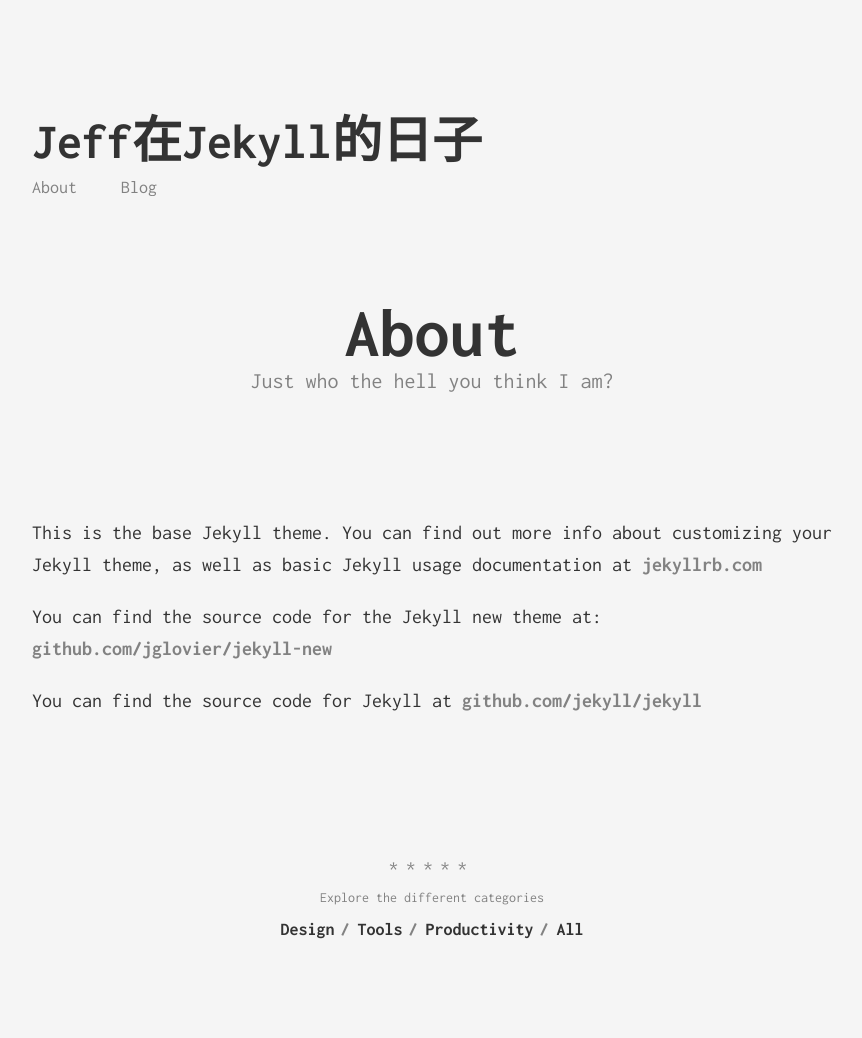
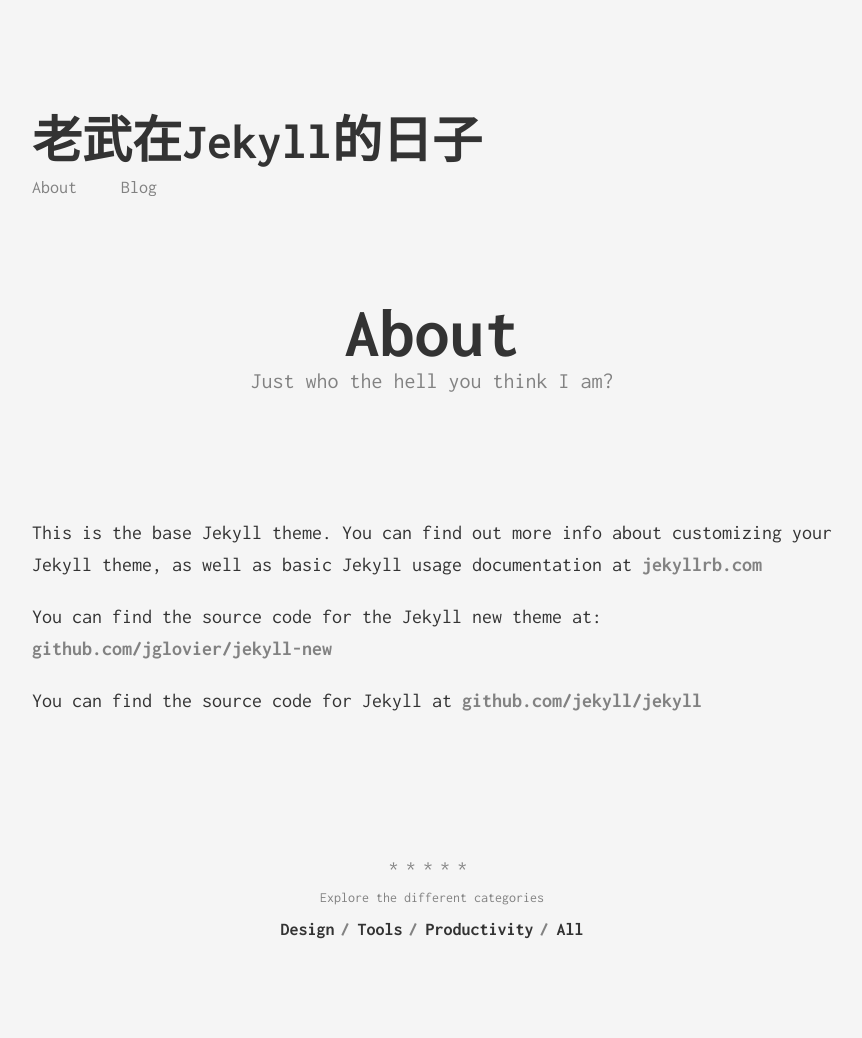
Before and after one commit to soulmercy/soulmercy.github.io, a Jekyll site: the page built from about.md, in a window 1280 px wide. Shown: the whole page, without its empty margins (208-1070 px from the left). Built offline with Jekyll 4.4.1, drawn with Linux system fonts in a browser that asks for light colours.

Commit message:
修改站点标题和Blog标题

```diff
--- a/_config.yml
+++ b/_config.yml
@@ -1,12 +1,12 @@
 # Site settings
-title: Jeff在Jekyll的日子
+title: 老武在Jekyll的日子
 email: your-email@domain.com
 description: > # this means to ignore newlines until "baseurl:"
   Write an awesome description for your new site here. You can edit this
   line in _config.yml. It will appear in your document head meta (for
   Google search results) and in your feed.xml site description.
 baseurl: "" # the subpath of your site, e.g. /blog/
-url: "http://yourdomain.com" # the base hostname & protocol for your site
+url: "http://soulmercy.github.io" # the base hostname & protocol for your site
 twitter_username: Weiwu_V5
 github_username:  soulmercy
 
--- a/index.html
+++ b/index.html
@@ -1,6 +1,6 @@
 ---
 layout: page
-title: 老武的牢骚
+title: 牢骚
 subtitle: 暴躁的老武牢骚多
 ---
 
```
